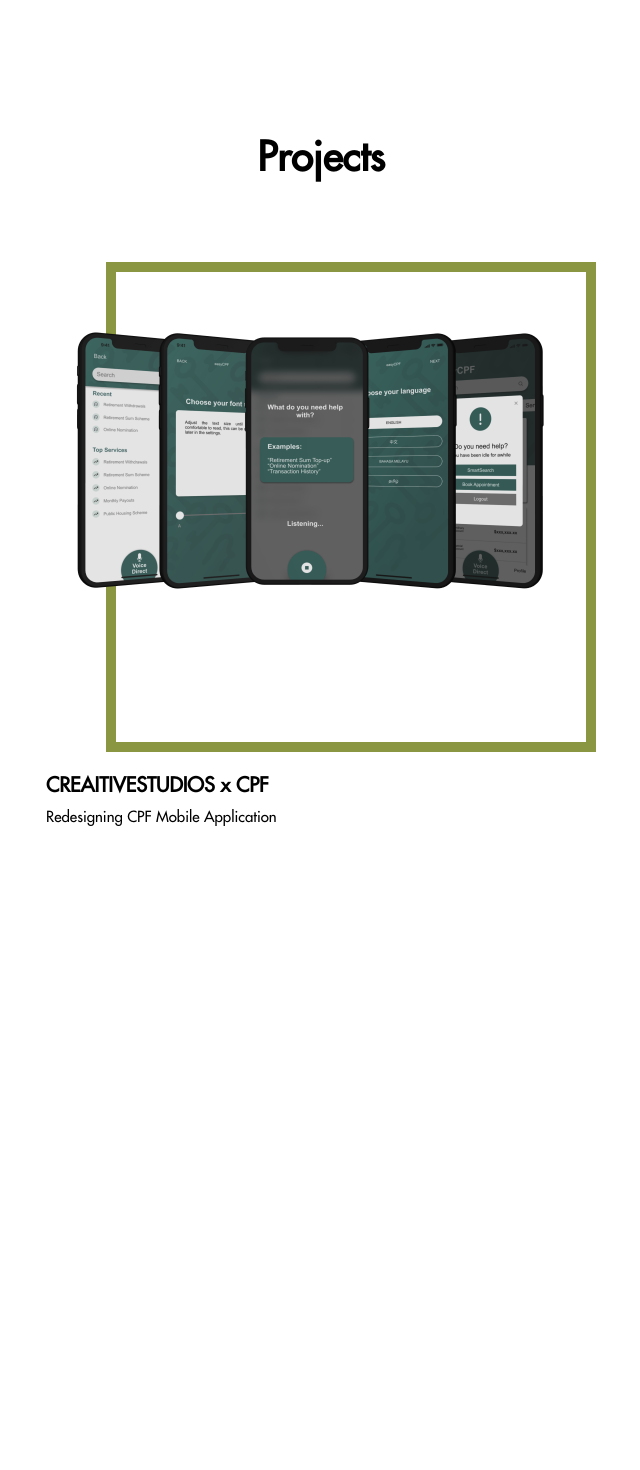
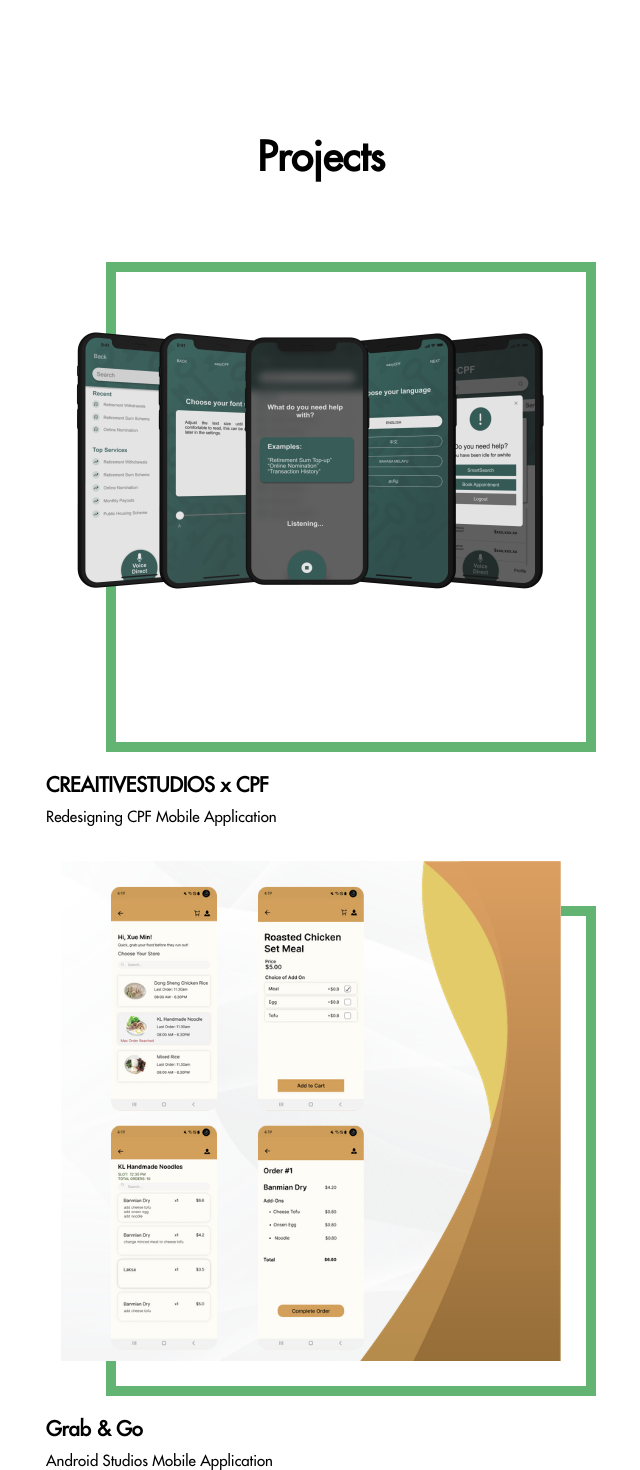
Before and after one commit to xueminzzz/My-Portfolio-Website, a Next.js app: page / in a window 1280 px wide. Shown: the part 734-2204 px from the top of the page, without its empty margins (319-959 px from the left). Before the commit the page ends 1560 px from the top, so only its background shows below. Built offline with nearby package versions, Linux system fonts and the light colour scheme.

Commit message:
projects

```diff
--- a/app/page.js
+++ b/app/page.js
@@ -13,8 +13,14 @@ export default function HomePage() {
       <div className={styles["projects"]}>
         <div className={styles["projects-header"]}>Projects</div>
         <Projects
+          image="/cpf-project-placeholder.png"
           title="CREAITIVESTUDIOS x CPF"
           description="Redesigning CPF Mobile Application"
+        />
+        <Projects
+          image="/grab&go-project-placeholder.png"
+          title="Grab & Go"
+          description="Android Studios Mobile Application"
         />
       </div>
     </div>
--- a/components/projects/projects.js
+++ b/components/projects/projects.js
@@ -6,7 +6,7 @@ export default function Projects(props) {
     return (
         <div className={styles["projects-card"]}>
             <Image
-                src={"/cpf-project-placeholder.png"}
+                src={props.image}
                 width={500}
                 height={500}
                 className={styles["project-placeholder"]}
--- a/components/projects/projects.module.css
+++ b/components/projects/projects.module.css
@@ -8,7 +8,7 @@
 
 .project-placeholder {
     margin-top: 2rem;
-    --color: #8A9B0F;
+    --color: #3CC157;
     /* the border color */
     --border: 10px;
     /* the border thickness*/
```
Also changed, not shown: public/grab&go-project-placeholder.png (added), 1 other file (tests, documents, lock files or other folders).
